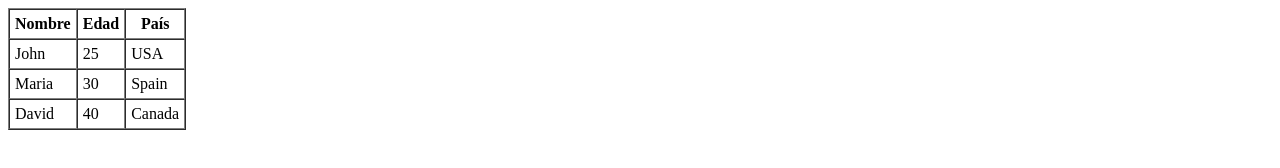
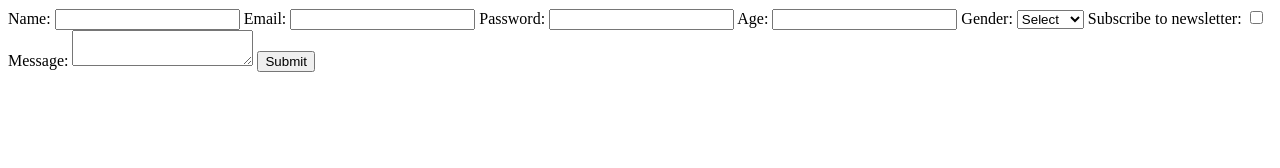
Before and after one commit to Jrgil20/Learn-web, a plain HTML site: page index.html in a window 1280 px wide. Drawn offline with Linux system fonts and the light colour scheme.

Commit message:
formularios

```diff
--- a/index.html
+++ b/index.html
@@ -3,36 +3,39 @@
 <head>
     <meta charset="UTF-8">
     <meta name="viewport" content="width=device-width, initial-scale=1.0">
-    <title>Tablas</title>
+    <title>Formularios</title>
 </head>
 <body>
     <div>
-        <table border="1" cellpadding="5" cellspacing="0">
-            <thead>
-                <tr>
-                    <th>Nombre</th>
-                    <th>Edad</th>
-                    <th>País</th>
-                </tr>
-            </thead>
-            <tbody>
-                <tr>
-                    <td>John</td>
-                    <td>25</td>
-                    <td>USA</td>
-                </tr>
-                <tr>
-                    <td>Maria</td>
-                    <td>30</td>
-                    <td>Spain</td>
-                </tr>
-                <tr>
-                    <td>David</td>
-                    <td>40</td>
-                    <td>Canada</td>
-                </tr>
-            </tbody>
-        </table>
+    <form>
+        <label for="name">Name:</label>
+        <input type="text" id="name" name="name" required>
+
+        <label for="email">Email:</label>
+        <input type="email" id="email" name="email" required>
+
+        <label for="password">Password:</label>
+        <input type="password" id="password" name="password" required>
+
+        <label for="age">Age:</label>
+        <input type="number" id="age" name="age" required>
+
+        <label for="gender">Gender:</label>
+        <select id="gender" name="gender" required>
+            <option value="">Select</option>
+            <option value="male">Male</option>
+            <option value="female">Female</option>
+            <option value="other">Other</option>
+        </select>
+
+        <label for="newsletter">Subscribe to newsletter:</label>
+        <input type="checkbox" id="newsletter" name="newsletter">
+
+        <label for="message">Message:</label>
+        <textarea id="message" name="message"></textarea>
+
+        <input type="submit" value="Submit">
+    </form>
     </div>
 </body>
 </html>
```
